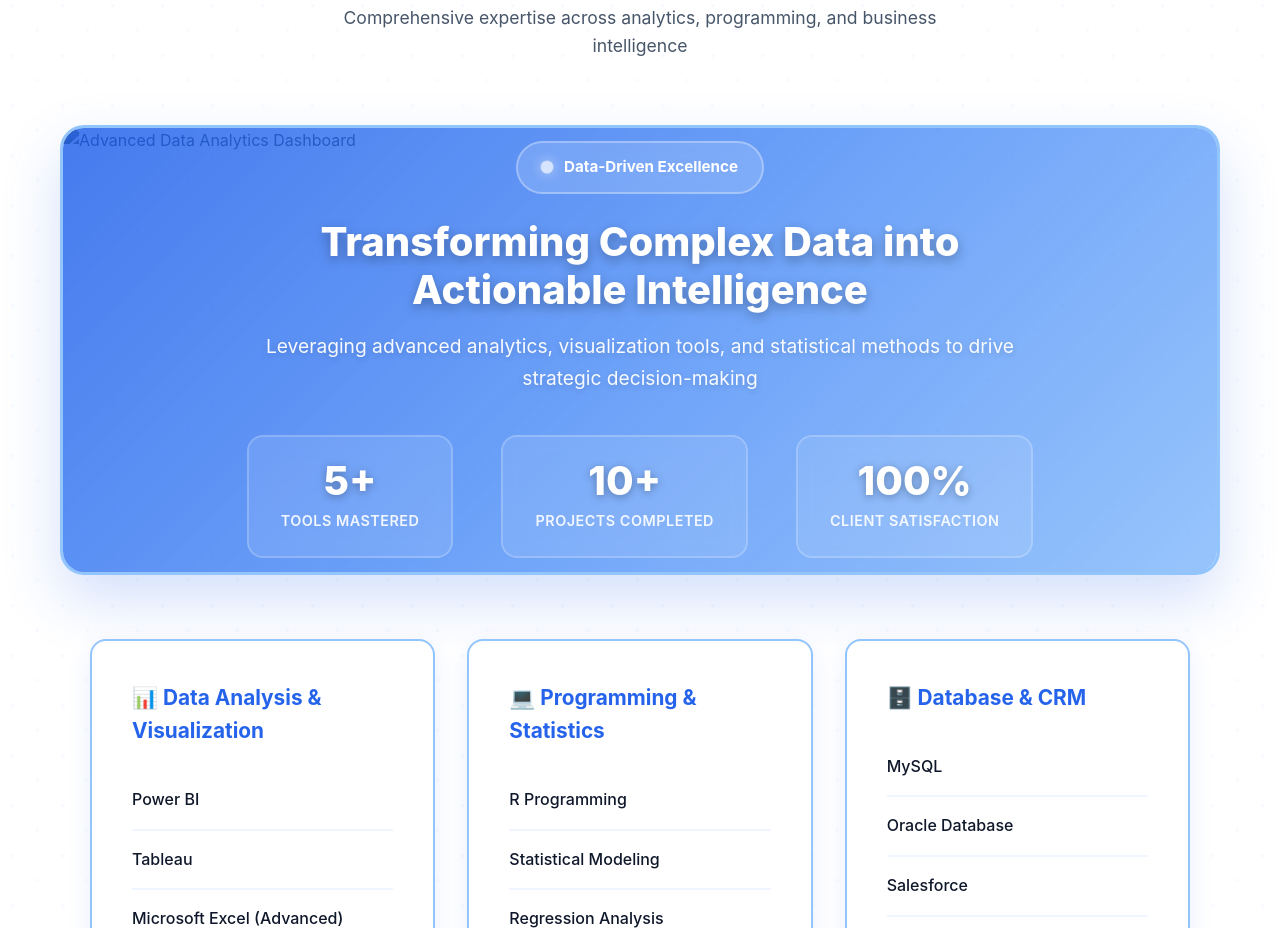
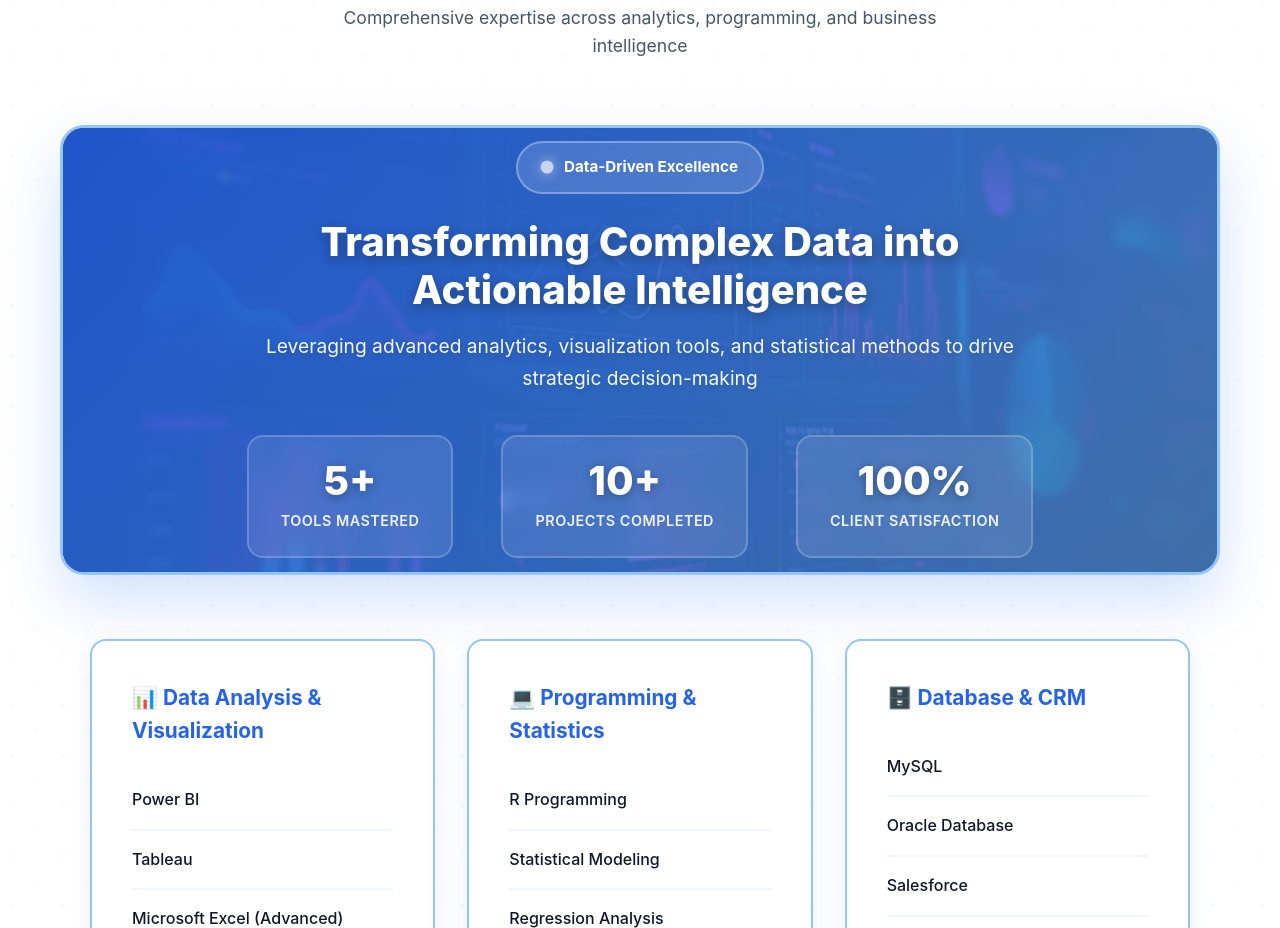
Before and after one commit to AM3508/Adrian-s-Portfolio, a plain HTML site: page index.html in a window 1280 px wide. Shown: the part 3140-4068 px from the top of the page. Drawn offline with Linux system fonts and the light colour scheme; files whose address does not match are found by name.

Commit message:
Update index.html

```diff
--- a/index.html
+++ b/index.html
@@ -1471,7 +1471,7 @@
                         </div>
                     </div>
                 </div>
-                <img src="images/data-analytics-dashboard.jpg" alt="Advanced Data Analytics Dashboard" class="banner-image">
+                <img src="C:\Users\ajmor\Downloads\presentation-templates-technological-financial-startup_1086157-368.jpg" alt="Advanced Data Analytics Dashboard" class="banner-image">
             </div>
 
             <div class="skills-grid">
```
